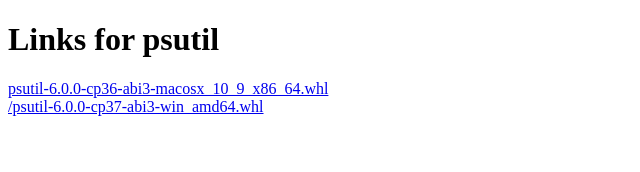
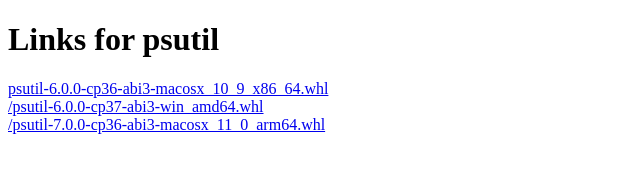
Before and after one commit to michaeltryby/python-index, a plain HTML site: page psutil/index.html in a window 1280 px wide. Shown: the whole page, without its empty margins (0-640 px from the left). Drawn offline with Linux system fonts and the light colour scheme.

Commit message:
Add macosx arm64

```diff
--- a/psutil/index.html
+++ b/psutil/index.html
@@ -14,5 +14,10 @@
             href="https://files.pythonhosted.org/packages/73/44/561092313ae925f3acfaace6f9ddc4f6a9c748704317bad9c8c8f8a36a79/psutil-6.0.0-cp37-abi3-win_amd64.whl#sha256=33ea5e1c975250a720b3a6609c490db40dae5d83a4eb315170c4fe0d8b1f34b3"
             >/psutil-6.0.0-cp37-abi3-win_amd64.whl</a
         >
+        <br />
+        <a
+            href="https://files.pythonhosted.org/packages/04/8b/30f930733afe425e3cbfc0e1468a30a18942350c1a8816acfade80c005c4/psutil-7.0.0-cp36-abi3-macosx_11_0_arm64.whl#sha256=39db632f6bb862eeccf56660871433e111b6ea58f2caea825571951d4b6aa3da"
+            >/psutil-7.0.0-cp36-abi3-macosx_11_0_arm64.whl</a
+        >
     </body>
 </html>
```
